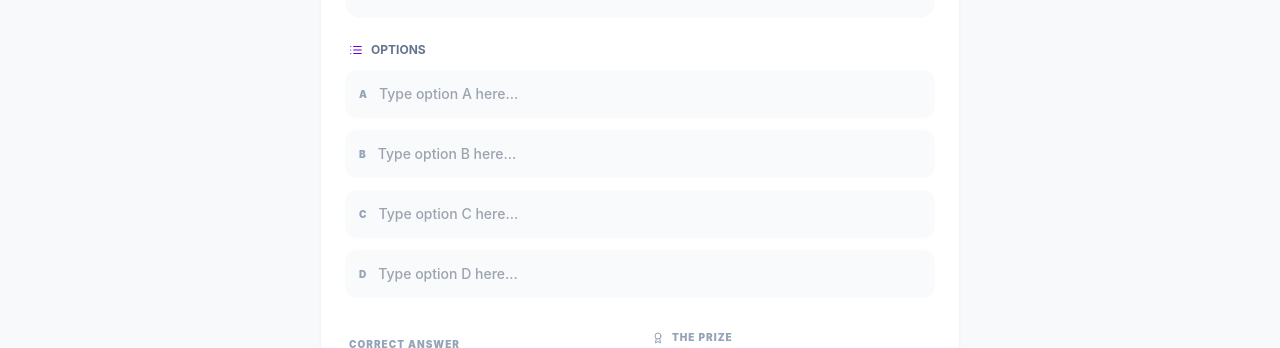
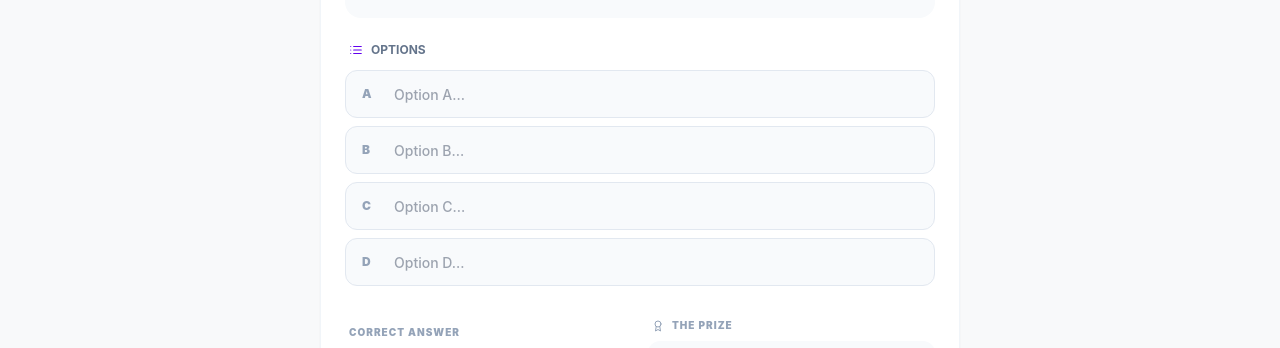
Before and after one commit to lobsteropenclaw-beep/quiz-win-h5, a React (Vite) app: page /admin in a window 1280 px wide. Shown: the part 279-627 px from the top of the page. Built offline with nearby package versions, Linux system fonts and the light colour scheme; no server answers.

Commit message:
Admin UI Fix: Use inline styles to strictly force A/B/C/D labels and inputs onto one line

```diff
--- a/src/pages/Admin.jsx
+++ b/src/pages/Admin.jsx
@@ -130,16 +130,44 @@ function Admin() {
                 <label className="flex items-center gap-2 text-xs font-bold text-slate-500 uppercase ml-1">
                   <List size={14} className="text-primary" /> Options
                 </label>
-                <div className="grid grid-cols-1 gap-3">
+                <div style={{ display: 'flex', flexDirection: 'column', gap: '8px' }}>
                   {form.options.map((opt, idx) => (
-                    <div key={idx} className="flex items-center bg-slate-50 border-2 border-transparent focus-within:border-primary/20 focus-within:bg-white rounded-xl transition-all overflow-hidden px-3">
-                      <div className="text-[10px] font-black text-slate-400 shrink-0 mr-3">
+                    <div
+                      key={idx}
+                      style={{
+                        display: 'flex',
+                        flexDirection: 'row',
+                        alignItems: 'center',
+                        backgroundColor: '#f8fafc',
+                        borderRadius: '12px',
+                        padding: '0 16px',
+                        minHeight: '48px',
+                        border: '1px solid #e2e8f0'
+                      }}
+                    >
+                      <div style={{
+                        fontSize: '12px',
+                        fontWeight: '900',
+                        color: '#94a3b8',
+                        marginRight: '12px',
+                        width: '20px',
+                        flexShrink: 0
+                      }}>
                         {['A','B','C','D'][idx]}
                       </div>
                       <input
                         required
-                        placeholder={`Type option ${['A','B','C','D'][idx]} here...`}
-                        className="w-full bg-transparent py-3 outline-none text-sm font-medium"
+                        placeholder={`Option ${['A','B','C','D'][idx]}...`}
+                        style={{
+                          width: '100%',
+                          backgroundColor: 'transparent',
+                          border: 'none',
+                          outline: 'none',
+                          padding: '12px 0',
+                          fontSize: '14px',
+                          fontWeight: '500',
+                          color: '#334155'
+                        }}
                         value={opt}
                         onChange={e => handleOptionChange(idx, e.target.value)}
                       />
```
Also changed, not shown: 2 other files (tests, documents, lock files or other folders).
